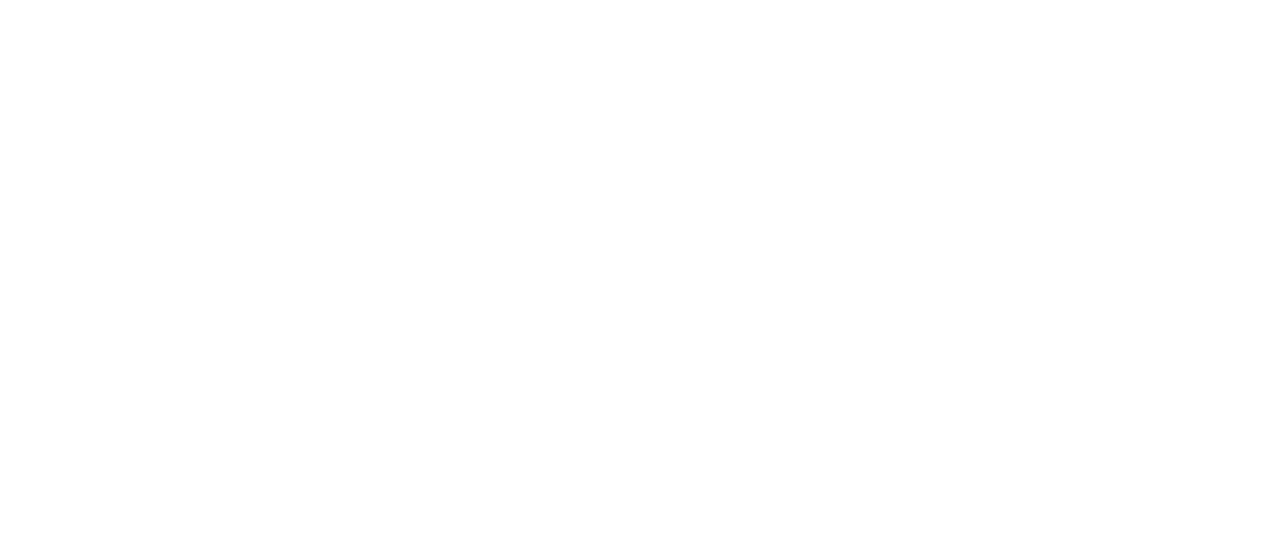
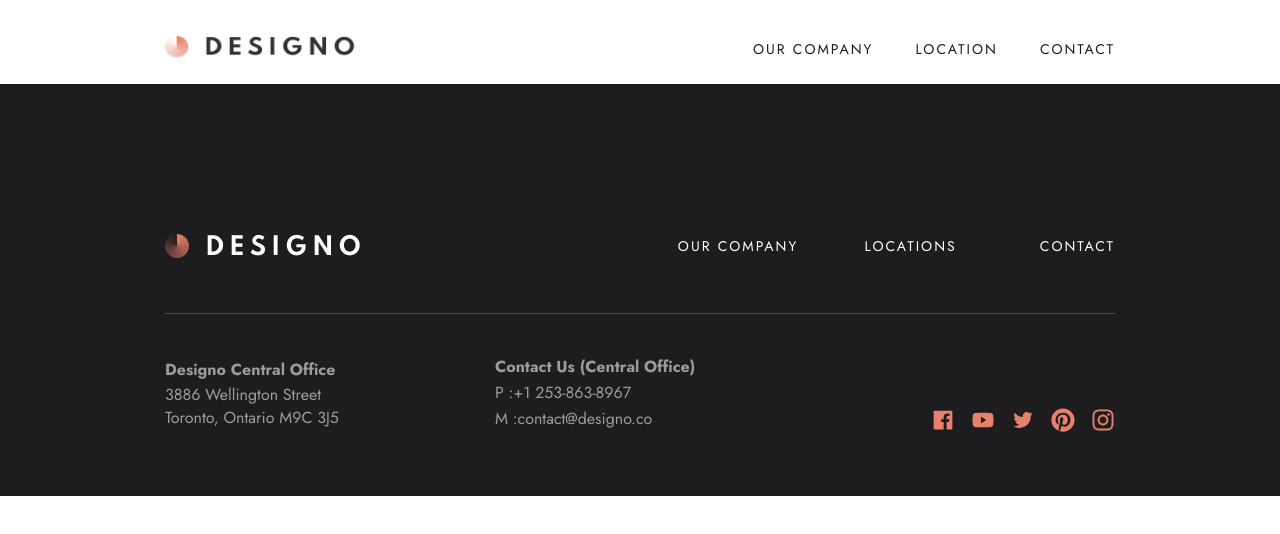
Before and after one commit to KingJosephI/designo-multipage, a React (Vite) app: page /web-design in a window 1280 px wide. Before the commit this address had no page. Shown: the top 534 px of the page. Built offline with nearby package versions, Linux system fonts and the light colour scheme.

Commit message:
feat: add the Intro component structure

```diff
--- a/src/App.tsx
+++ b/src/App.tsx
@@ -1,5 +1,13 @@
 import { Routes, Route } from 'react-router-dom';
-import { OurCompanyPage, LocationPage, ContactPage, Homepage } from './pages';
+import {
+  OurCompanyPage,
+  LocationPage,
+  ContactPage,
+  Homepage,
+  WebDesignPage,
+  AppDesignPage,
+  GraphicDesignPage,
+} from './pages';
 import './App.scss';
 
 function App() {
@@ -9,6 +17,9 @@ function App() {
       <Route path="/our-company" element={<OurCompanyPage />} />
       <Route path="/location" element={<LocationPage />} />
       <Route path="/contact" element={<ContactPage />} />
+      <Route path="/web-design" element={<WebDesignPage />} />
+      <Route path="/app-design" element={<AppDesignPage />} />
+      <Route path="/graphic-design" element={<GraphicDesignPage />} />
     </Routes>
   );
 }
--- /dev/null
+++ b/src/common/Intro/Intro.scss
@@ -0,0 +1,5 @@
+@use '../../styles/' as *;
+
+.intro {
+  background-color: $peach;
+}
--- /dev/null
+++ b/src/common/Intro/Intro.tsx
@@ -0,0 +1,17 @@
+import './Intro.scss';
+
+interface IIntro extends React.BaseHTMLAttributes<HTMLDivElement> {
+  title?: string;
+  description?: string;
+}
+
+const Intro = ({ title = '', description = '', ...props }: IIntro) => {
+  return (
+    <section className="intro" {...props}>
+      <h1 className="intro__title">{title}</h1>
+      <p className="intro__description">{description}</p>
+    </section>
+  );
+};
+
+export default Intro;
--- a/src/common/Service/Service.scss
+++ b/src/common/Service/Service.scss
@@ -31,14 +31,17 @@
     display: block;
     width: rem(6);
   }
+
+  &:hover {
+    cursor: pointer;
+  }
 }
 
 @media (width >= rem(700)) {
   .service {
     min-height: rem(200);
-    // border-radius: rem(15);
-    // overflow: hidden;
     width: 100%;
+
     &__name {
       font-size: rem(40);
       line-height: rem(48);
--- a/src/common/index.tsx
+++ b/src/common/index.tsx
@@ -1,3 +1,4 @@
 export { default as Layout } from './Layout/Layout';
 export { default as Card } from './Card/Card';
 export { default as LetsTalkSection } from './LetsTalkSection/LetsTalkSection';
+export { default as Intro } from './Intro/Intro';
--- /dev/null
+++ b/src/pages/AppDesign/AppDesign.tsx
@@ -0,0 +1,14 @@
+import { Layout, Intro } from '../../common';
+
+const AppDesign = () => {
+  return (
+    <Layout>
+      <Intro
+        title="App Design"
+        description="Our mobile designs bring intuitive digital solutions to your customers right at their fingertips."
+      />
+    </Layout>
+  );
+};
+
+export default AppDesign;
--- /dev/null
+++ b/src/pages/GraphicDesign/GraphicDesign.tsx
@@ -0,0 +1,14 @@
+import { Intro, Layout } from '../../common';
+
+const GraphicDesign = () => {
+  return (
+    <Layout>
+      <Intro
+        title="Graphic Design"
+        description="We deliver eye-catching branding materials that are tailored to meet your business objectives."
+      />
+    </Layout>
+  );
+};
+
+export default GraphicDesign;
--- a/src/pages/Homepage/components/ServicesList/ServicesList.tsx
+++ b/src/pages/Homepage/components/ServicesList/ServicesList.tsx
@@ -1,15 +1,25 @@
+import { useNavigate } from 'react-router-dom';
 import Service from '../../../../common/Service/Service';
 import './ServicesList.scss';
 
 const ServicesList = () => {
+  const navigate = useNavigate();
   return (
     <section className="services-list">
-      <Service className="services-list__web" name="Web Design" url="/" />
-      <Service className="services-list__app" name="App Design" url="/" />
+      <Service
+        className="services-list__web"
+        name="Web Design"
+        onClick={() => navigate('/web-design')}
+      />
+      <Service
+        className="services-list__app"
+        name="App Design"
+        onClick={() => navigate('/app-design')}
+      />
       <Service
         className="services-list__graphic"
         name="Graphic Design"
-        url="/"
+        onClick={() => navigate('/graphic-design')}
       />
     </section>
   );
--- /dev/null
+++ b/src/pages/WebDesign/WebDesign.tsx
@@ -0,0 +1,14 @@
+import { Intro, Layout } from '../../common';
+
+const WebDesign = () => {
+  return (
+    <Layout>
+      <Intro
+        title="Web Design"
+        description="We build websites that serve as powerful marketing tools and bring memorable brand experiences."
+      />
+    </Layout>
+  );
+};
+
+export default WebDesign;
--- a/src/pages/index.tsx
+++ b/src/pages/index.tsx
@@ -2,3 +2,6 @@ export { default as Homepage } from './Homepage/Homepage';
 export { default as OurCompanyPage } from './OurCompany/OurCompany';
 export { default as ContactPage } from './Contact/Contact';
 export { default as LocationPage } from './Location/Location';
+export { default as AppDesignPage } from './AppDesign/AppDesign';
+export { default as GraphicDesignPage } from './GraphicDesign/GraphicDesign';
+export { default as WebDesignPage } from './WebDesign/WebDesign';
```
